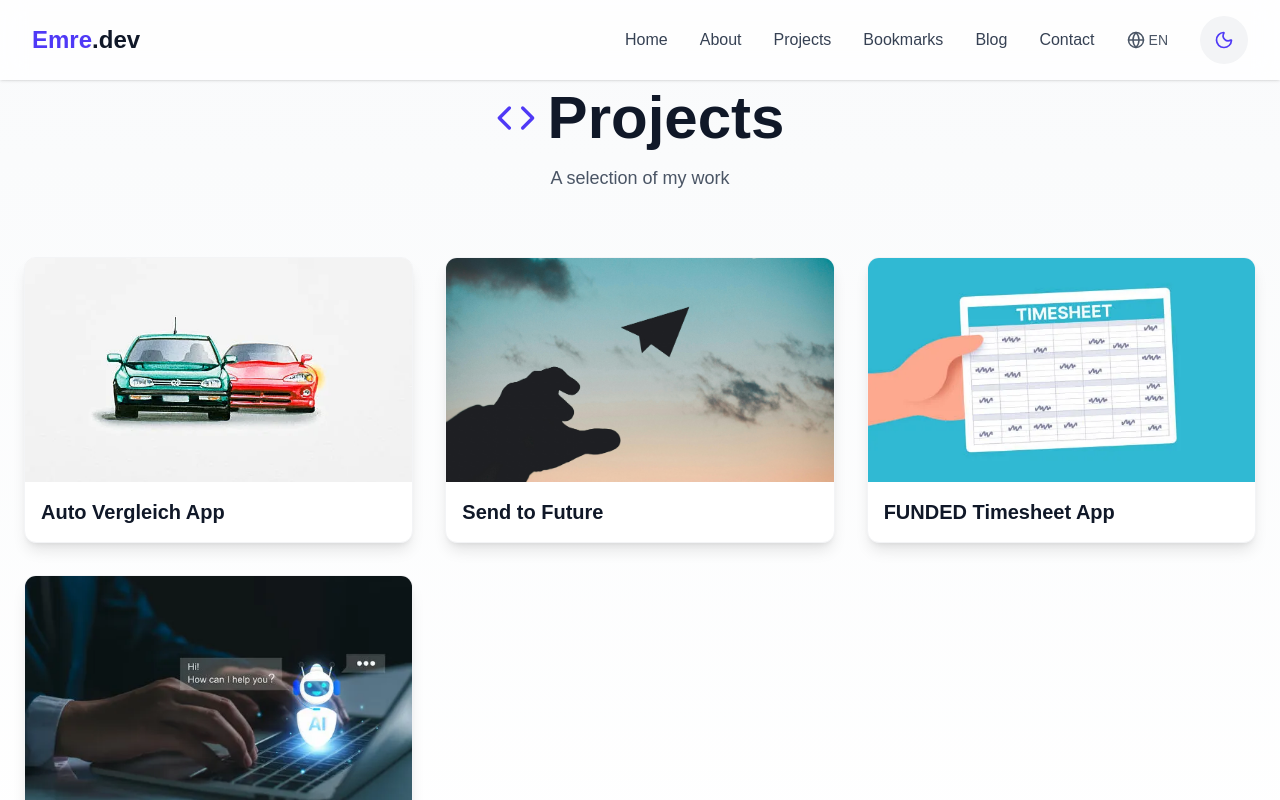
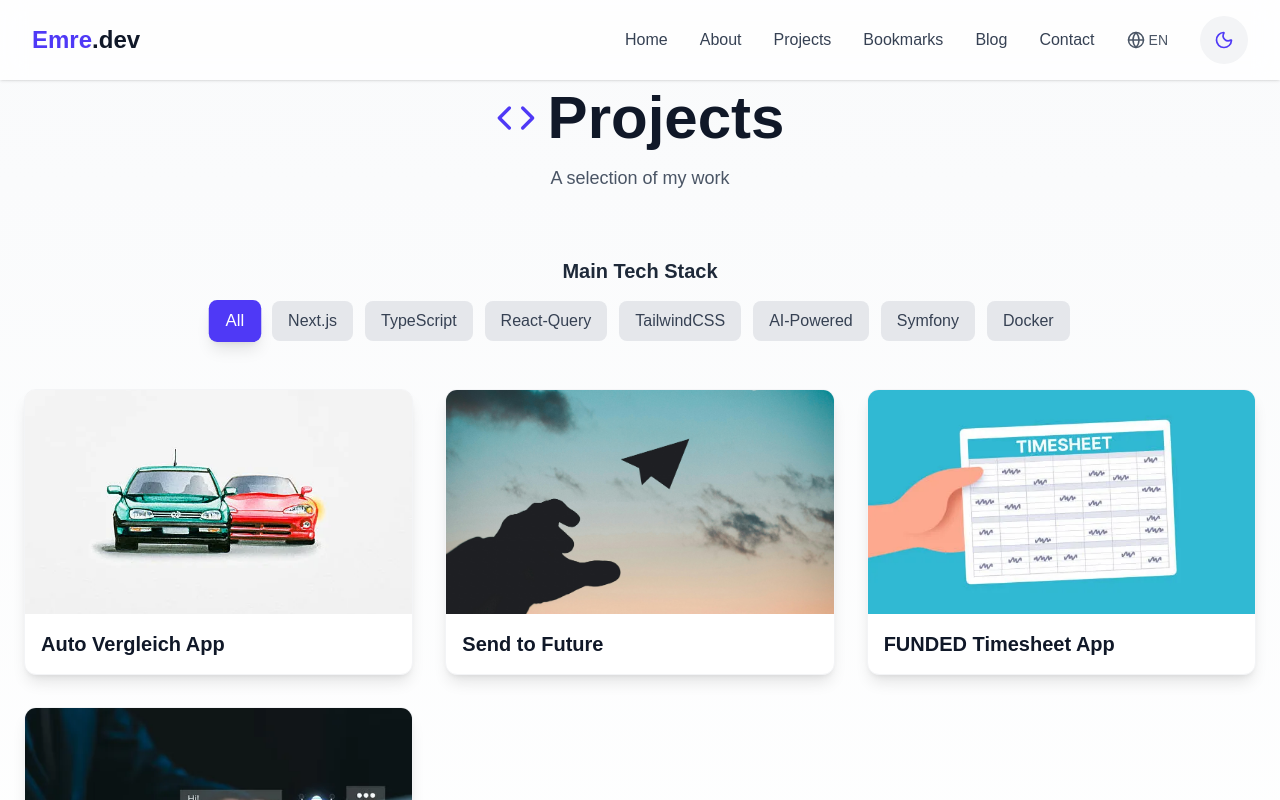
Before and after one commit to emrekrt1655/my-portfolio, a Next.js app: page /Emre_Kurt_CV.pdf/projects in a window 1280 px wide. Shown: the top 800 px of the page. Built offline with nearby package versions, Linux system fonts and the light colour scheme.

Commit message:
feat: implement tech stack filtering on projects page and update localization files

```diff
--- a/app/[locale]/projects/page.tsx
+++ b/app/[locale]/projects/page.tsx
@@ -4,9 +4,46 @@ import { useTranslations } from "next-intl";
 import ProjectCard from "@/app/components/ProjectCard";
 import { Code } from "lucide-react";
 import { projects } from "@/app/constants/projects";
+import { useState } from "react";
 
 const ProjectsPage = () => {
   const t = useTranslations("ProjectsPage");
+
+  const [selectedTechStack, setSelectedTechStack] = useState<string[]>(["all"]);
+
+  const techStacks = [
+    "all",
+    ...new Set(
+      projects.flatMap((project) => project?.mainTechStack.map(tech => tech) || []),
+    ),
+  ];
+
+  const filteredProjects = projects.filter((project) => {
+    if (selectedTechStack.includes("all")) {
+      return true;
+    }
+
+    return project.mainTechStack.some(tech =>
+      selectedTechStack.includes(tech)
+    );
+  });
+
+  const handleTechStackClick = (tech: string) => {
+    if (tech === "all") {
+      setSelectedTechStack(["all"]);
+    } else {
+      setSelectedTechStack((prev) => {
+        const withoutAll = prev.filter(t => t !== "all");
+
+        if (withoutAll.includes(tech)) {
+          const newSelection = withoutAll.filter(t => t !== tech);
+          return newSelection.length === 0 ? ["all"] : newSelection;
+        }
+
+        return [...withoutAll, tech];
+      });
+    }
+  };
 
   return (
     <div className="min-h-screen py-12 px-6 bg-linear-to-b from-gray-50 to-white dark:from-gray-900 dark:to-gray-950 transition-colors duration-300">
@@ -27,8 +64,29 @@ const ProjectsPage = () => {
           </p>
         </div>
 
+        <div className="mb-12">
+          <h2 className="text-xl font-semibold text-gray-800 dark:text-gray-200 mb-4 text-center">
+            {t("filterByTechStack") || "Filter by Tech Stack"}
+          </h2>
+          <div className="flex flex-wrap justify-center gap-3">
+            {techStacks.map((tech) => (
+              <button
+                key={tech}
+                onClick={() => handleTechStackClick(tech)}
+                className={`px-4 py-2 rounded-lg font-medium transition-all duration-200 ${
+                  selectedTechStack.includes(tech)
+                    ? "bg-indigo-600 text-white shadow-lg scale-105"
+                    : "bg-gray-200 dark:bg-gray-700 text-gray-700 dark:text-gray-300 hover:bg-gray-300 dark:hover:bg-gray-600"
+                }`}
+              >
+                {tech === "all" ? "All" : tech}
+              </button>
+            ))}
+          </div>
+        </div>
+
         <div className="grid md:grid-cols-2 lg:grid-cols-3 gap-8">
-          {projects.map((project) => (
+          {filteredProjects.map((project) => (
             <ProjectCard
               key={project.slug}
               title={project.title}
@@ -38,14 +96,14 @@ const ProjectsPage = () => {
           ))}
         </div>
 
-        {projects.length === 0 && (
+        {filteredProjects.length === 0 && (
           <div className="text-center py-20">
             <Code
               className="mx-auto mb-4 text-gray-400 dark:text-gray-600 transition-colors duration-300"
               size={64}
             />
             <p className="text-xl text-gray-500 transition-colors duration-300">
-              {t("noProjects") || "No projects yet. Check back soon!"}
+              {t("noProjectsMessage") || "No projects matching the selected technologies."}
             </p>
           </div>
         )}
--- a/app/constants/projects.ts
+++ b/app/constants/projects.ts
@@ -8,6 +8,7 @@ export interface Project {
   image: string;
   githubUrl?: string;
   liveUrl?: string;
+  mainTechStack: string[];
   techStack: {
     name: string;
     icon: string;
@@ -36,6 +37,7 @@ const projectList: Project[] = [
     image: "/images/projects/auto-vergleich/auto-vergleich.png",
     githubUrl: "https://github.com/emrekrt1655/auto-vergleich",
     liveUrl: "",
+    mainTechStack: ["Next.js","TypeScript", "React-Query", "TailwindCSS", "AI-Powered"],
     techStack: [
       { name: "React", icon: "devicon-react-original colored" },
       { name: "Next.js", icon: "devicon-nextjs-original" },
@@ -62,6 +64,7 @@ const projectList: Project[] = [
     image: "/images/projects/sendtofuture/paperplan.jpg",
     githubUrl: "https://github.com/emrekrt1655/sendtofuture",
     liveUrl: "",
+    mainTechStack: ["Next.js","TypeScript", "TailwindCSS"],
     techStack: [
       { name: "React", icon: "devicon-react-original colored" },
       { name: "Next.js", icon: "devicon-nextjs-original" },
@@ -86,6 +89,7 @@ const projectList: Project[] = [
     },
     image: "/images/projects/timesheet/timesheet.png",
     githubUrl: "https://github.com/emrekrt1655/funded-timesheet",
+    mainTechStack: ["Next.js","TypeScript", "TailwindCSS", "Symfony", "Docker"],
     techStack: [
       { name: "React", icon: "devicon-react-original colored" },
       { name: "Next.js", icon: "devicon-nextjs-original" },
@@ -116,6 +120,7 @@ const projectList: Project[] = [
     image: "/images/projects/ai-chatbot/chatbot.png",
     githubUrl: "https://github.com/emrekrt1655/chatbot-next",
     liveUrl: "",
+    mainTechStack: ["Next.js","TypeScript", "TailwindCSS", "AI-Powered"],
     techStack: [
       { name: "React", icon: "devicon-react-original colored" },
       { name: "Next.js", icon: "devicon-nextjs-original" },
--- a/messages/de.json
+++ b/messages/de.json
@@ -123,7 +123,8 @@
     "title": "Projekte",
     "subtitle": "Eine Auswahl meiner Arbeiten",
     "noProjectsMessage": "Derzeit sind keine Projekte verfügbar. Bitte schauen Sie später wieder vorbei.",
-    "backtoProjects": "Zurück zu den Projekten"
+    "backtoProjects": "Zurück zu den Projekten",
+    "filterByTechStack": "Haupt-Technologie-Stack"
   },
   "BookmarksPage": {
     "title": "Lesezeichen",
--- a/messages/en.json
+++ b/messages/en.json
@@ -123,7 +123,8 @@
         "title": "Projects",
         "subtitle": "A selection of my work",
         "noProjectsMessage": "No projects are currently available. Please check back later.",
-        "backtoProjects": "Back to Projects"
+        "backtoProjects": "Back to Projects",
+        "filterByTechStack": "Main Tech Stack"
     },
     "BookmarksPage": {
         "title": "Bookmarks",
```
